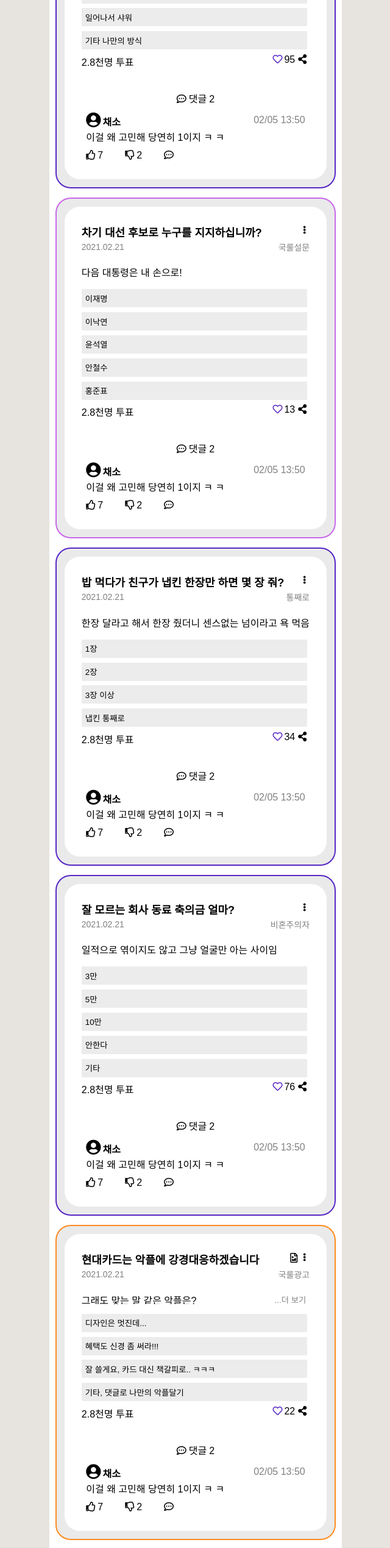
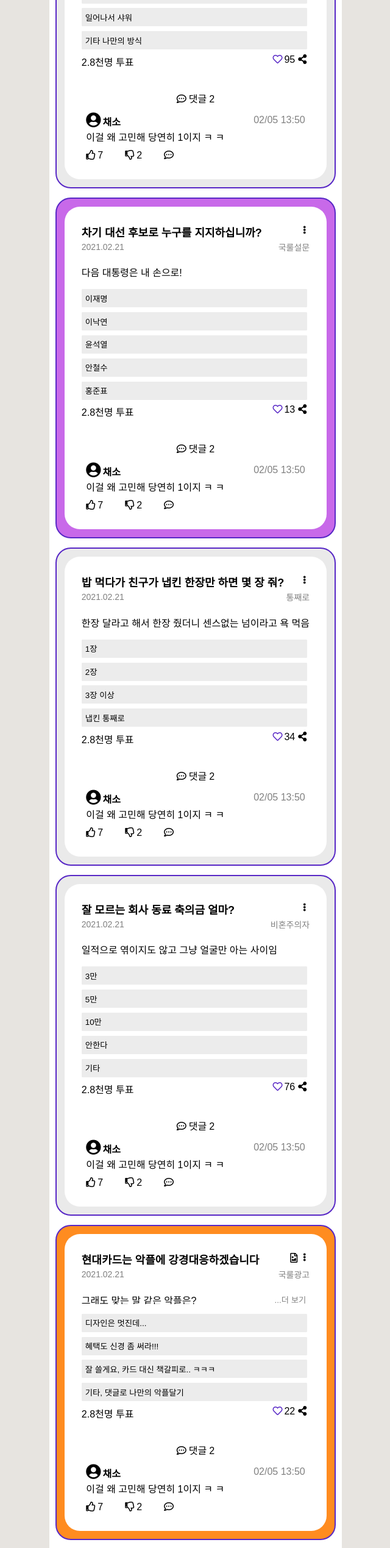
Before and after one commit to muy5310/kukrule, a Vue app: page / in a window 1280 px wide. Shown: the part 234-2773 px from the top of the page at 61% size, without its empty margins (319-959 px from the left). Built offline with nearby package versions, Linux system fonts and the light colour scheme; a web font is replaced by a local one; what vue-clipboard2, vue-js-modal would draw is missing.

Commit message:
border color

```diff
--- a/src/components/Feed.vue
+++ b/src/components/Feed.vue
@@ -60,7 +60,6 @@ import SurveyItem from './SurveyItem.vue';
 import shareData from '../assets/shareData.js';
 import titleData from '../assets/titleData.js';
 import commentData from '../assets/commentData.js';
-
 export default {
 	name:'post',
 	props:{
@@ -182,10 +181,10 @@ export default {
 		margin:15px 10px 0 10px;
 	}
 	.adver{
-		border:2px solid #ff8c20;
+		background:  #ff8c20;
 	}
 	.public{
-		border:2px solid #C869E9;
+		background:  #C869E9;
 	}
     .main-contents{
 		/* border-top:solid 2px gray; */
```
